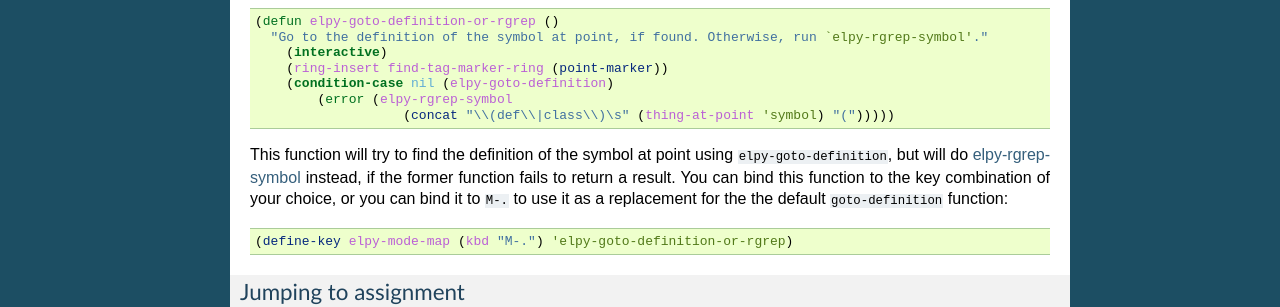
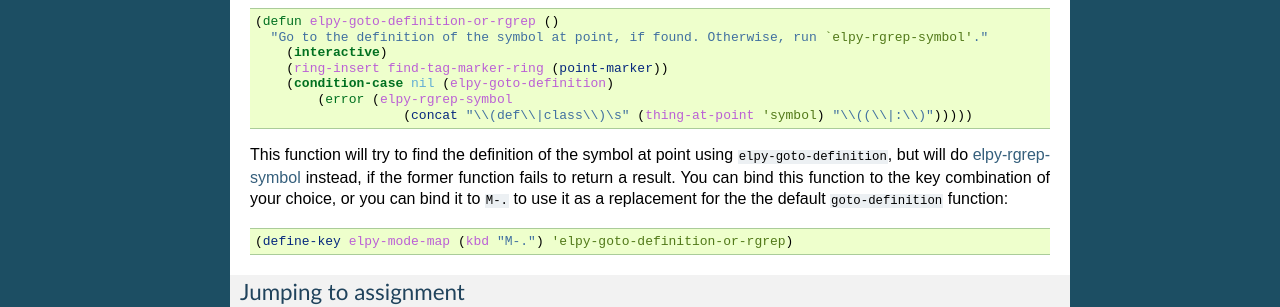
Before and after one commit to jorgenschaefer/elpy, a Sphinx documentation site: the page built from docs/customization_tips.rst, in a window 1280 px wide. Shown: the part 972-1279 px from the top of the page. Built offline with Sphinx 7.4.7, drawn with Linux system fonts in a browser that asks for light colours.

```diff
--- a/docs/customization_tips.rst
+++ b/docs/customization_tips.rst
@@ -73,7 +73,7 @@ You may sometimes find when you try to navigate to a function/class definition w
         (ring-insert find-tag-marker-ring (point-marker))
         (condition-case nil (elpy-goto-definition)
             (error (elpy-rgrep-symbol
-                       (concat "\\(def\\|class\\)\s" (thing-at-point 'symbol) "(")))))
+                       (concat "\\(def\\|class\\)\s" (thing-at-point 'symbol) "\\((\\|:\\)")))))
 
 This function will try to find the definition of the symbol at point using ``elpy-goto-definition``, but will do elpy-rgrep-symbol_  instead, if the former function fails to return a result. You can bind this function to the key combination of your choice, or you can bind it to ``M-.`` to use it as a replacement for the the default ``goto-definition`` function:
 
```
